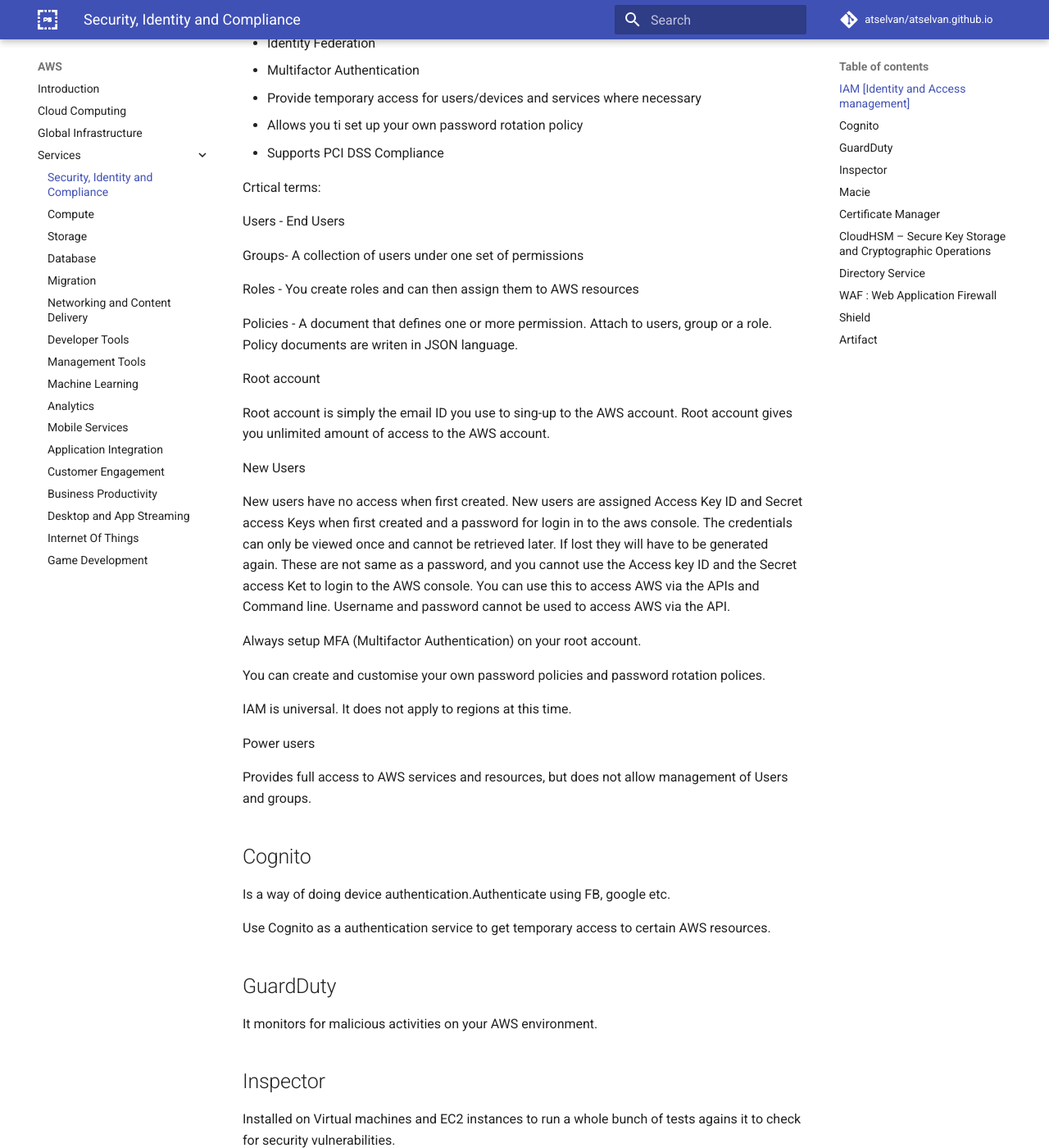
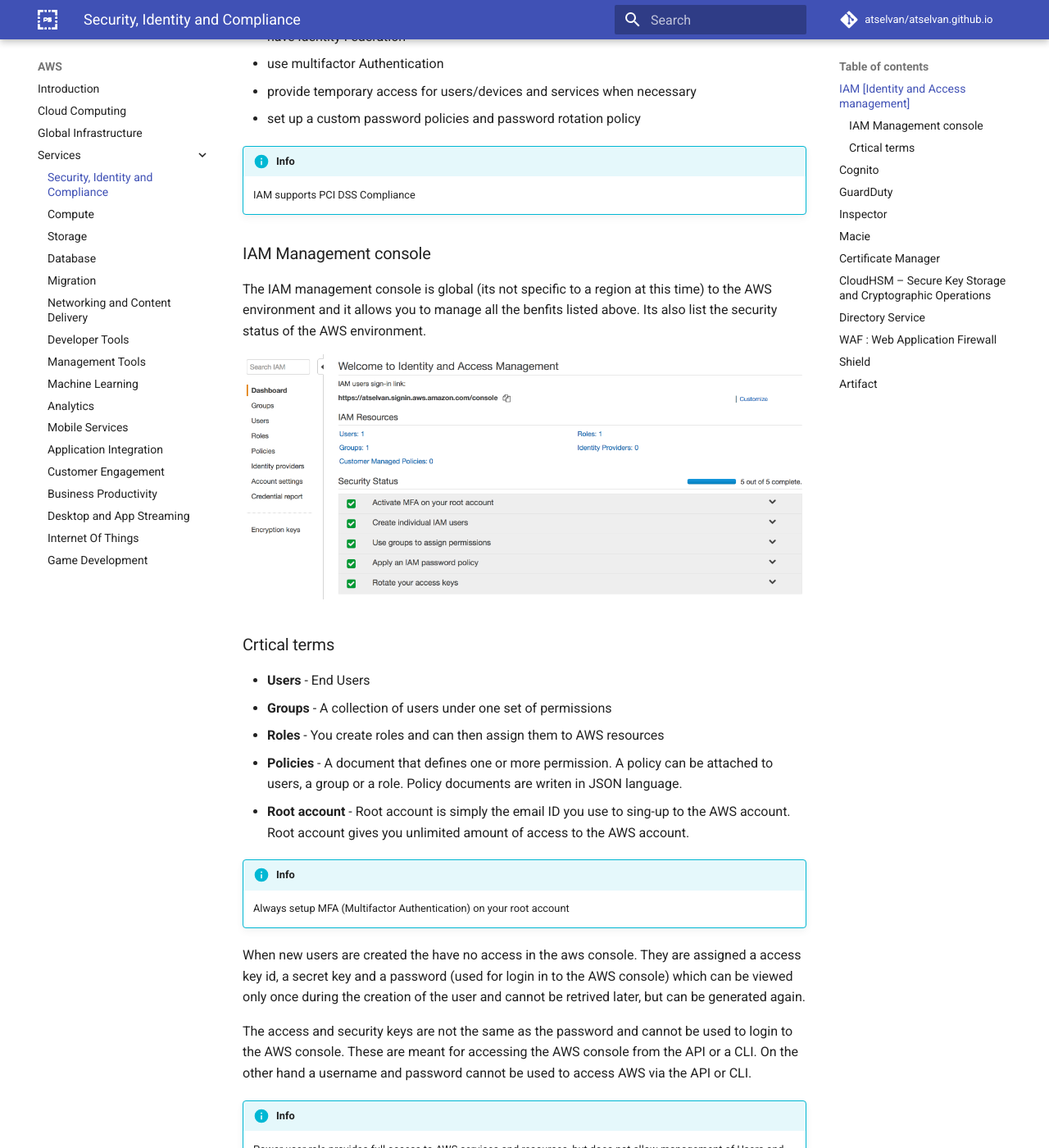
Before and after one commit to atselvan/atselvan.github.io, an MkDocs documentation site: the page built from docs/aws/services/security-identity-compliance.md, in a window 1280 px wide and 1400 px high, scrolled down 423 px. Shown: the whole window at 82% size. Built offline with MkDocs 1.6.1 and Material for MkDocs 9.7.7, drawn with Linux system fonts in a browser that asks for light colours; comment, search, counter and statistics services are not loaded; old or Windows-style settings are respelled for this version of MkDocs; some of the changed text lies outside the part shown.

Commit message:
Updated IAM and S3 documentation in AWS

```diff
--- a/docs/aws/services/security-identity-compliance.md
+++ b/docs/aws/services/security-identity-compliance.md
@@ -2,52 +2,43 @@
 
 ## IAM [Identity and Access management]
 
-Essentially, IAM allows you to manage users and their level of access to the AWS console.
+IAM allows you to,
 
-What does IAM give you?
+* manage users and their level of access to the AWS console
+* have a centralised control of your AWS account
+* have shared access to your AWS account
+* configure granular permissions
+* have identity Federation
+* use multifactor Authentication
+* provide temporary access for users/devices and services when necessary
+* set up a custom password policies and password rotation policy
 
-* Centralised control of your AWS account
-* Shared access to your AWS account
-* Granular permissions
-* Identity Federation
-* Multifactor Authentication
-* Provide temporary access for users/devices and services where necessary
-* Allows you ti set up your own password rotation policy
-* Supports PCI DSS Compliance
+!!! info
+    IAM supports PCI DSS Compliance
 
-Crtical terms:
+### IAM Management console
 
-Users - End Users
+The IAM management console is global (its not specific to a region at this time) to the AWS environment and it allows you to manage all the benfits listed above. Its also list the security status of the AWS environment.
 
-Groups- A collection of users under one set of permissions
+![iam-management-console](../images/iam-management-console.png)
 
-Roles - You create roles and can then assign them to AWS resources
+### Crtical terms
 
-Policies - A document that defines one or more permission. Attach to users, group or a role.
-Policy documents are writen in JSON language.
+* **Users** - End Users
+* **Groups** - A collection of users under one set of permissions
+* **Roles** - You create roles and can then assign them to AWS resources
+* **Policies** - A document that defines one or more permission. A policy can be attached to users, a group or a role. Policy documents are writen in JSON language.
+* **Root account** - Root account is simply the email ID you use to sing-up to the AWS account. Root account gives you unlimited amount of access to the AWS account.
 
-Root account
+!!! info
+    Always setup MFA (Multifactor Authentication) on your root account
 
-Root account is simply the email ID you use to sing-up to the AWS account. Root account gives you unlimited amount of access to the AWS account.
+When new users are created the have no access in the aws console. They are assigned a access key id, a secret key and a password (used for login in to the AWS console) which can be viewed only once during the creation of the user and cannot be retrived later, but can be generated again.
 
-New Users
+The access and security keys are not the same as the password and cannot be used to login to the AWS console. These are meant for accessing the AWS console from the API or a CLI. On the other hand a username and password cannot be used to access AWS via the API or CLI.
 
-New users have no access when first created.
-New users are assigned Access Key ID and Secret access Keys when first created and a password for login in to the aws console. The credentials can only be viewed once and cannot be retrieved later.
-If lost they will have to be generated again.
-These are not same as a password, and you cannot use the Access key ID and the Secret access Ket to login to the AWS console.
-You can use this to access AWS via the APIs and Command line.
-Username and password cannot be used to access AWS via the API.
-
-Always setup MFA (Multifactor Authentication) on your root account.
-
-You can create and customise your own password policies and password rotation polices.
-
-IAM is universal. It does not apply to regions at this time.
-
-Power users
-
-Provides full access to AWS services and resources, but does not allow management of Users and groups.
+!!! info
+    Power user role provides full access to AWS services and resources, but does not allow management of Users and groups.
 
 ## Cognito
 
```
Also changed, not shown: docs/aws/services/storage.md (+92 -41 lines), docs/aws/images/iam-management-console.png (added), docs/aws/images/s3-tiers-summary.png (renamed from docs/aws/images/s3.png), docs/aws/images/s3-vs-glacier.png (added), 1 other file.
